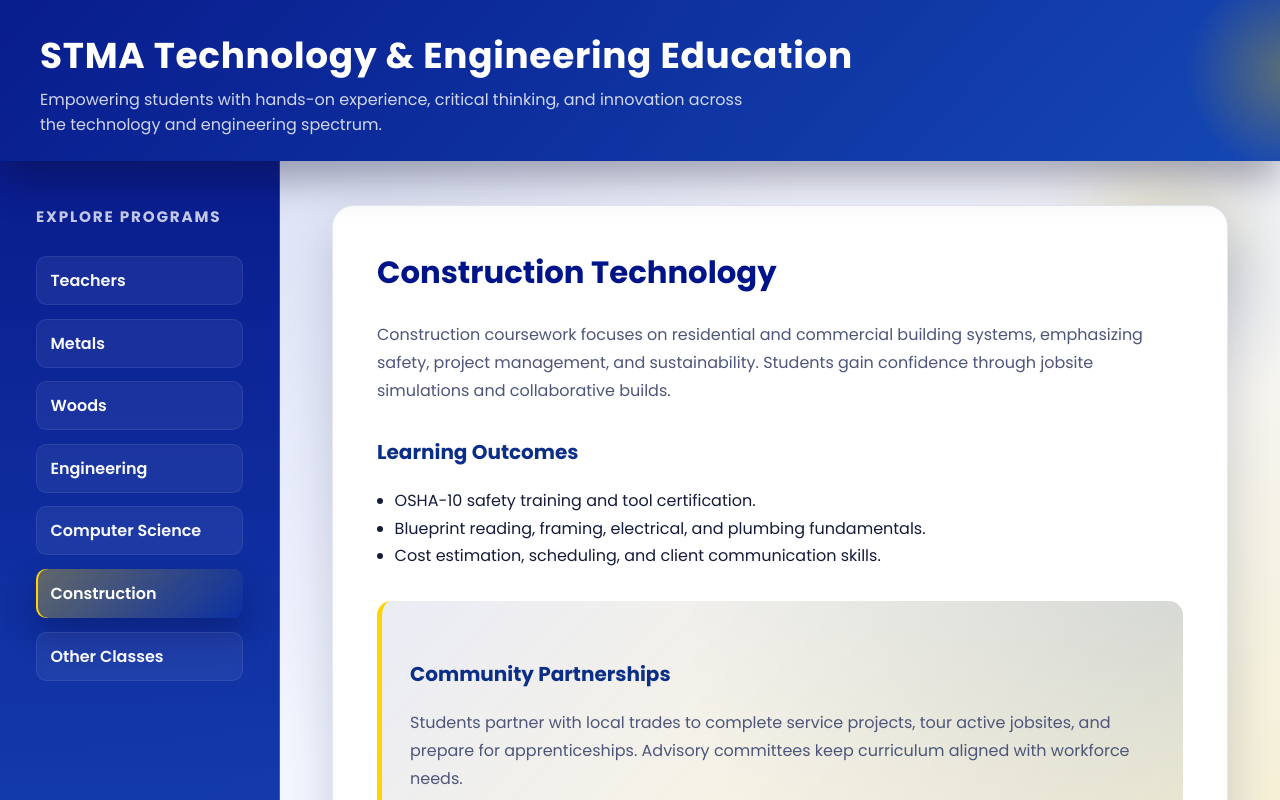
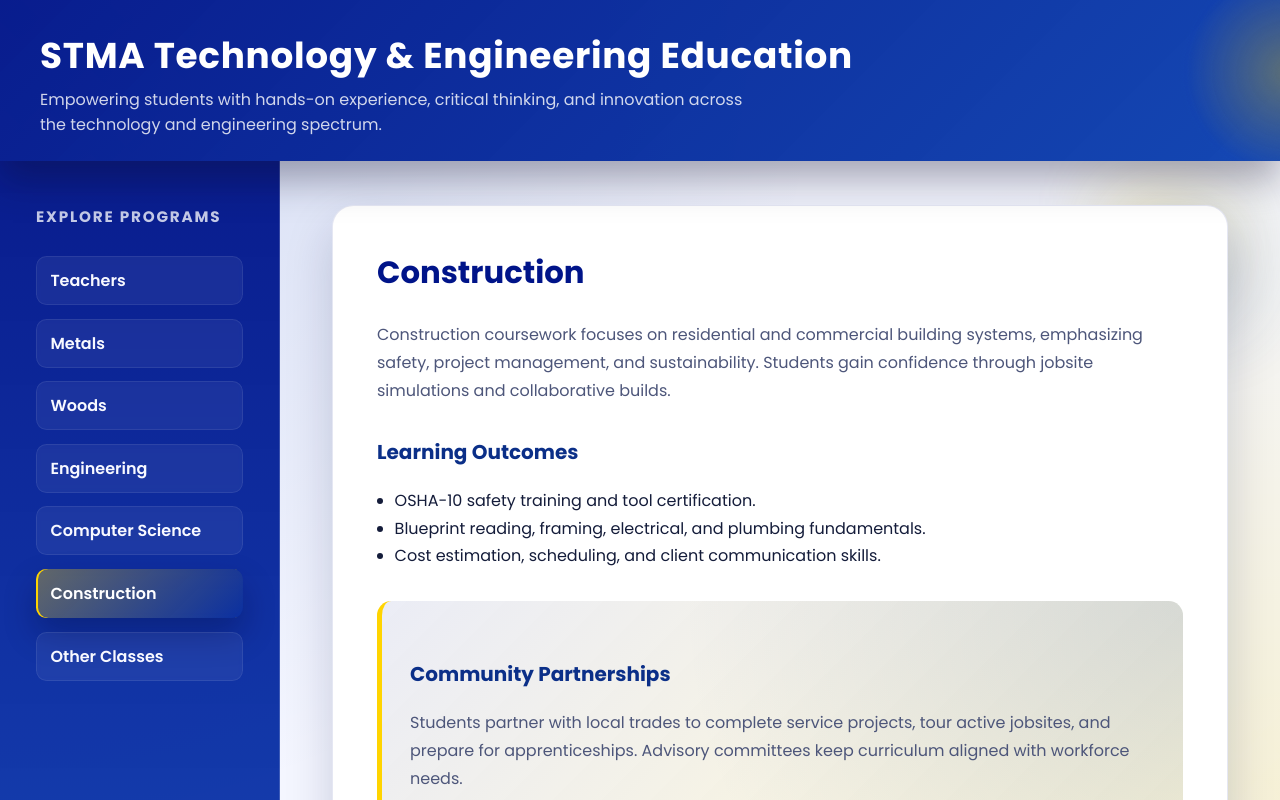
Before and after one commit to zosowski/zosowski.github.io, a website: page construction.html in a window 1280 px wide. Drawn offline with Linux system fonts and the light colour scheme.

Commit message:
Change heading from 'Construction Technology' to 'Construction'

```diff
--- a/construction.html
+++ b/construction.html
@@ -28,7 +28,7 @@
     </nav>
     <main>
       <article class="content-card">
-        <h2>Construction Technology</h2>
+        <h2>Construction</h2>
         <p>Construction coursework focuses on residential and commercial building systems, emphasizing safety, project management, and sustainability. Students gain confidence through jobsite simulations and collaborative builds.</p>
         <h3>Learning Outcomes</h3>
         <ul>
```
